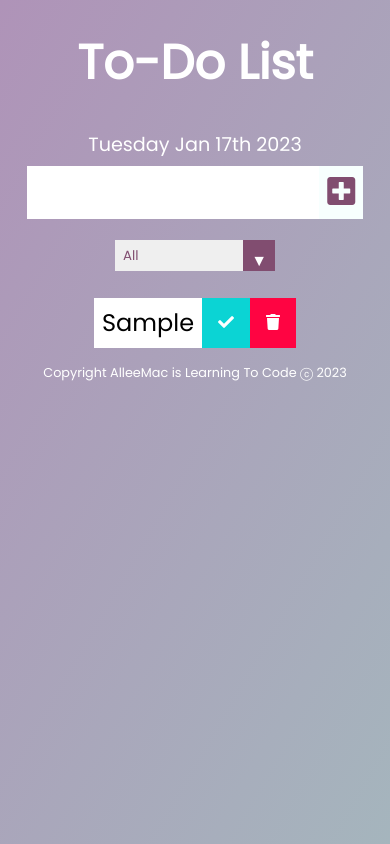
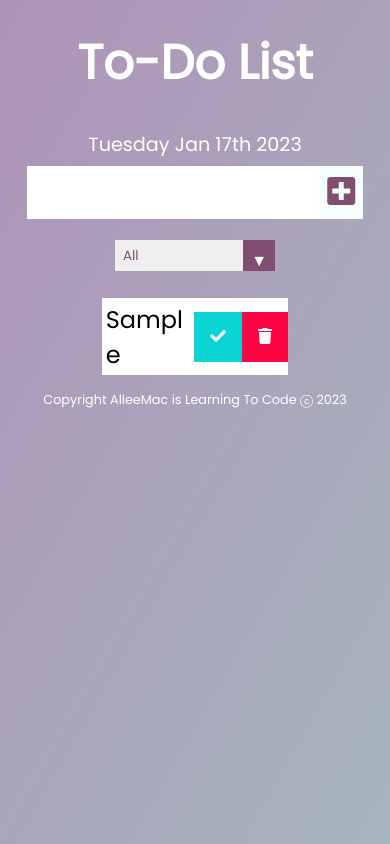
Before and after one commit to alleemac/TheToDoList, a React (Create React App) app: page / in a window 390 px wide. Both pictures are taken after typing "Sample" into the empty fields and a click on the button 341 px from the left and 192 px from the top of the page. Built offline with nearby package versions, Linux system fonts and the light colour scheme.

Commit message:
Update App.css

```diff
--- a/src/App.css
+++ b/src/App.css
@@ -172,4 +172,8 @@ select {
   padding: 5%;
   font-size: 3rem;
 }
+  .todo li {
+    word-break: break-word;
+    padding:2%;
 }
+}
```
